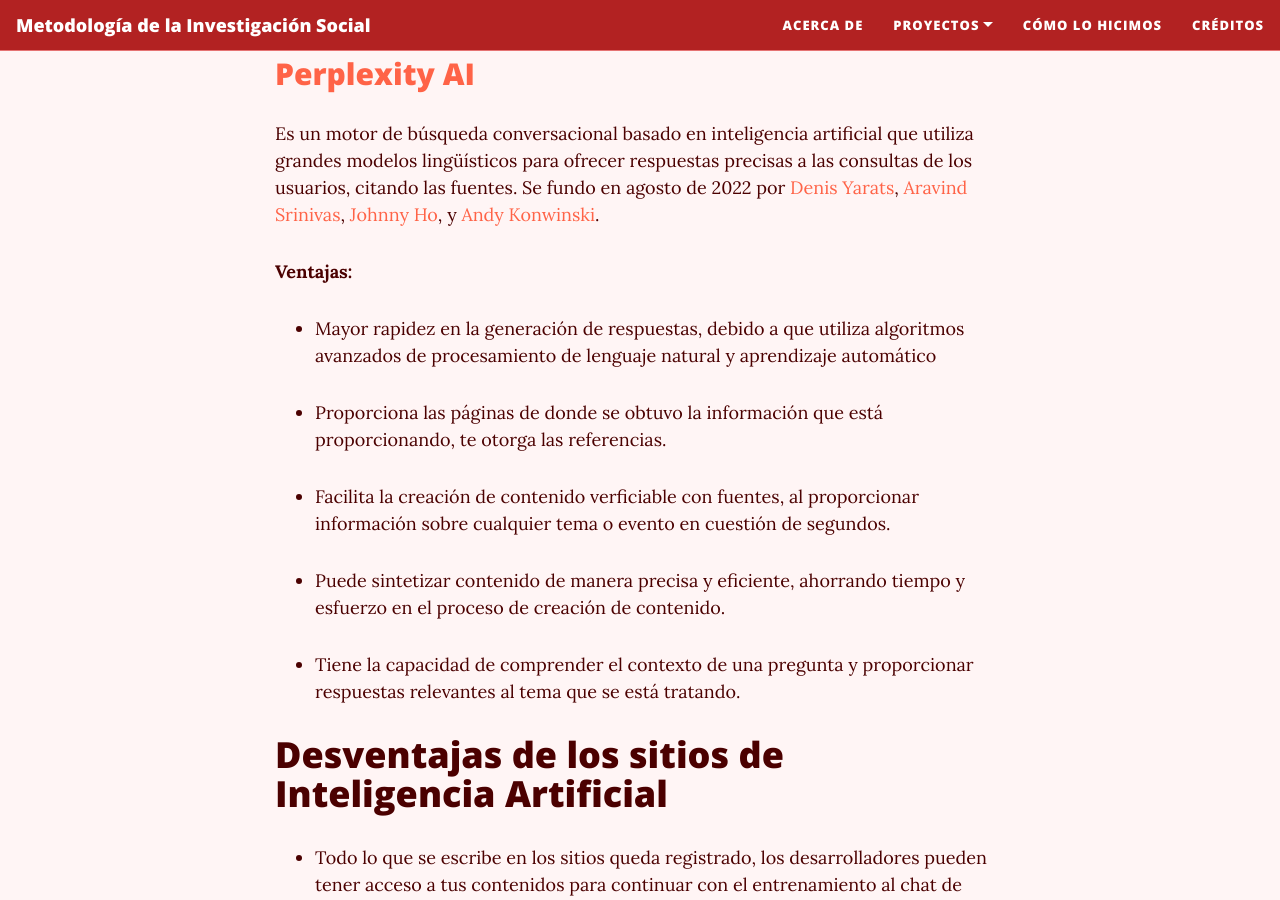
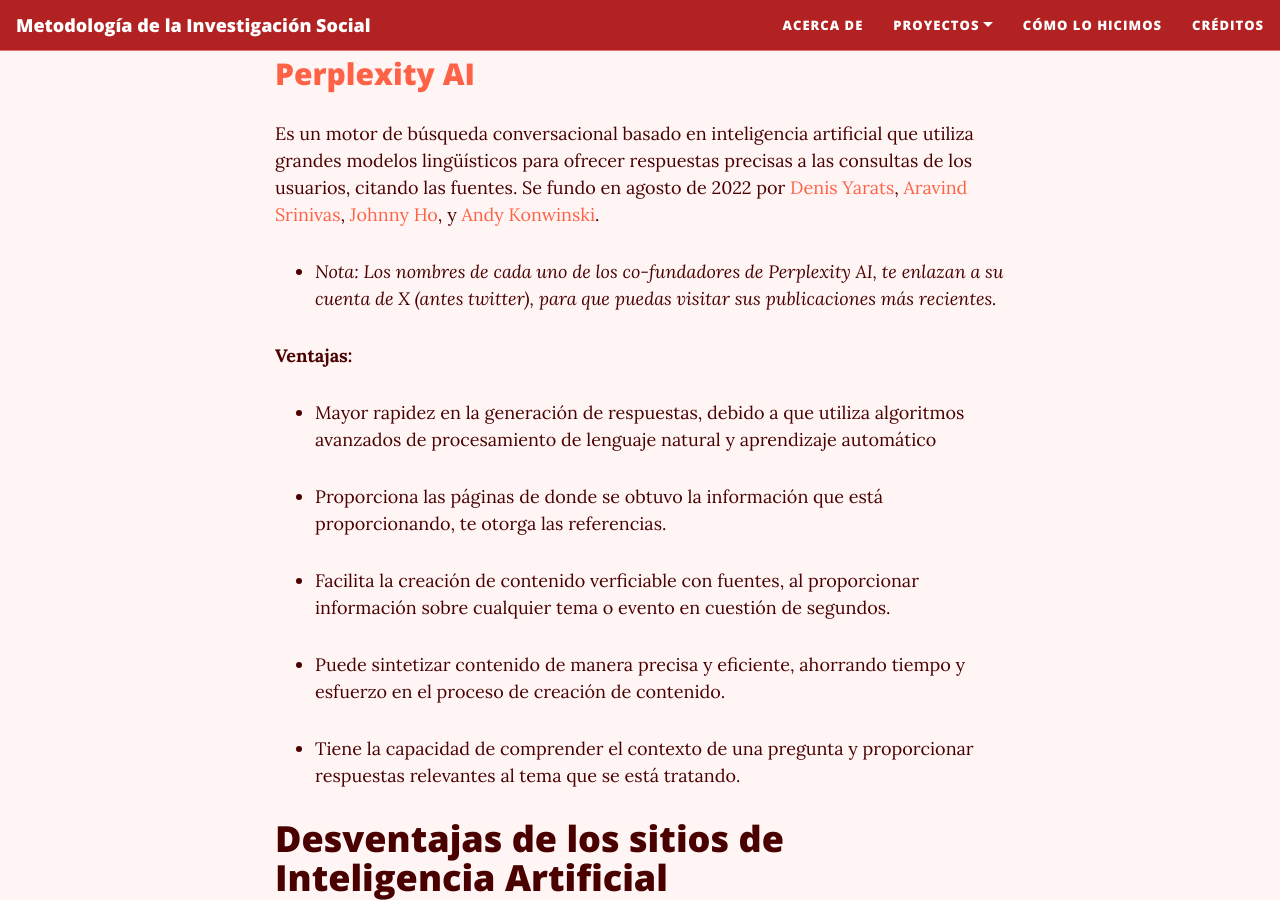
Before and after one commit to rosariorogel/metodologia, a Jekyll site: the page built from _pages/inteligencia-artificial.md, in a window 1280 px wide and 900 px high, scrolled down 4553 px. Built offline with Jekyll 4.4.1, drawn with Linux system fonts in a browser that asks for light colours; nearby versions of some CDN libraries.

Commit message:
Update cuentas x inteligencia-artificial.md

```diff
--- a/_pages/inteligencia-artificial.md
+++ b/_pages/inteligencia-artificial.md
@@ -103,7 +103,7 @@
 
 Es un motor de búsqueda conversacional basado en inteligencia artificial que utiliza grandes modelos lingüísticos para ofrecer respuestas precisas a las consultas de los usuarios, citando las fuentes. Se fundo en agosto de 2022 por [Denis Yarats](https://x.com/denisyarats?lang=es), [Aravind Srinivas](https://x.com/AravSrinivas/highlights), [Johnny Ho](https://x.com/randomjohnnyh?lang=es), y [Andy Konwinski](https://x.com/andykonwinski?lang=es).
 
-
+* *Nota: Los nombres de cada uno de los co-fundadores de Perplexity AI, te enlazan a su cuenta de X (antes twitter), para que puedas visitar sus publicaciones más recientes.*
 
 **Ventajas:**
 
```
